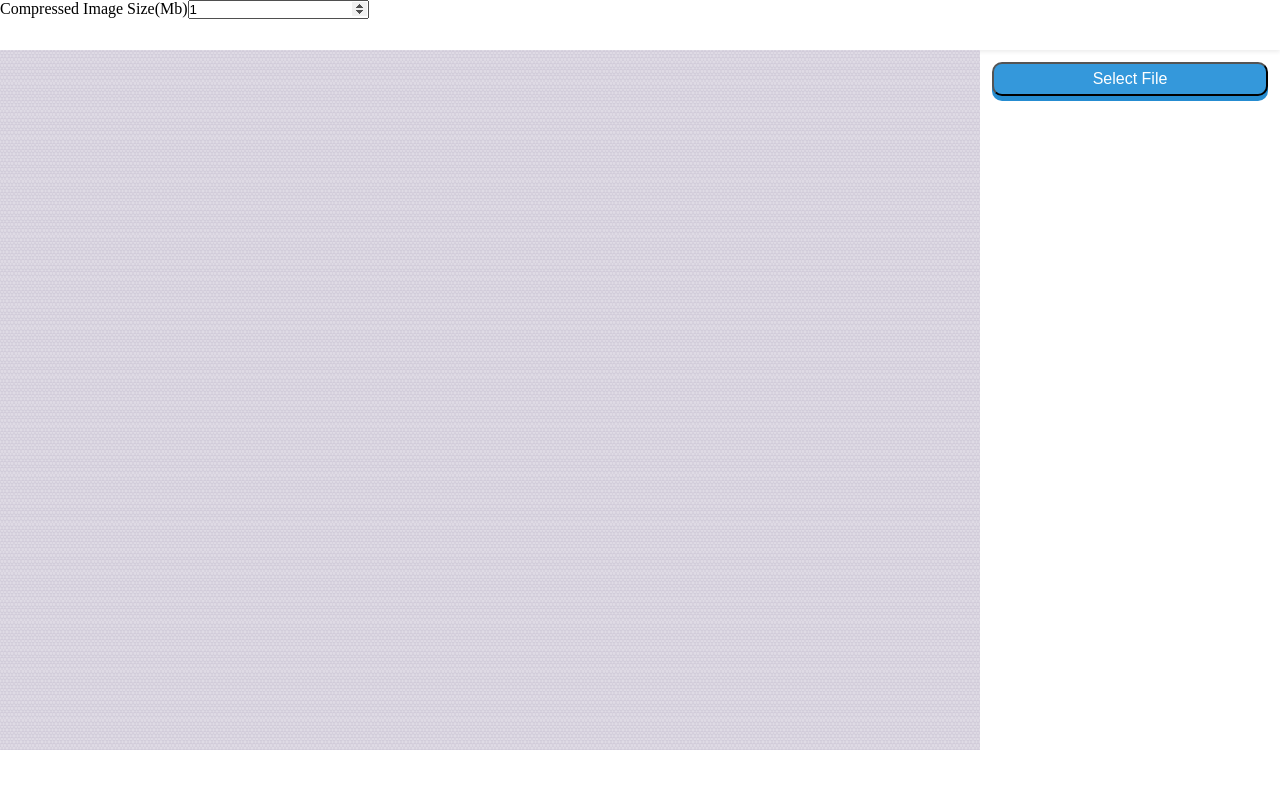
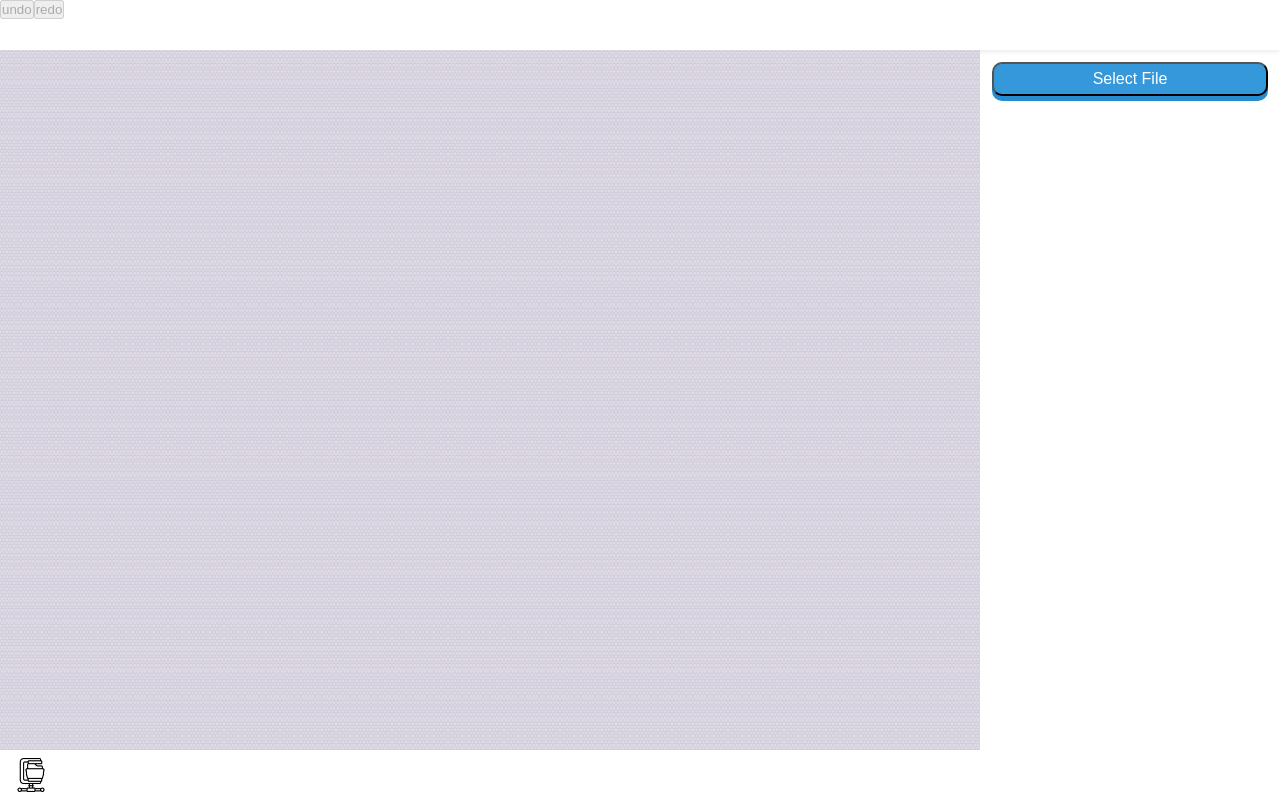
Before and after one commit to himanshunegi378/imagecompression, a React (Create React App) app: page /compress in a window 1280 px wide. Built offline with nearby package versions, Linux system fonts and the light colour scheme.

Commit message:
feat: ui improved

```diff
--- a/src/views/compress/Compress.View.jsx
+++ b/src/views/compress/Compress.View.jsx
@@ -1,110 +1,275 @@
-import { useEffect, useMemo, useRef, useState } from 'react';
-import makeCancellablePromise from 'make-cancellable-promise'
-import lodash from 'lodash';
-import ReactCrop from 'react-image-crop';
-import 'react-image-crop/dist/ReactCrop.css';
-import { compressImage } from './utils/compress-image';
-import { Layout } from './components/Layout/Layout.component';
-import styles from './compress.module.css';
+import { useEffect, useMemo, useRef, useState } from "react";
+import makeCancellablePromise from "make-cancellable-promise";
+import lodash from "lodash";
+// import ReactCrop from "react-image-crop";
+import "react-image-crop/dist/ReactCrop.css";
+import { compressImage } from "./utils/compress-image";
+import { Layout } from "./components/Layout/Layout.component";
+import styles from "./compress.module.css";
+import { useUndoRedo } from "../hooks/useUndoRedo";
+import {
+  CompressButtton,
+  MainMenu,
+} from "./components/menus/mainMenu/MainMenu.component";
+import {
+  CancelButton,
+  CompressionMenu,
+  CompressionSizeInput,
+  DoneButton,
+} from "./components/menus/compressionMenu/CompressionMenu.component";
 // import { useDropzone } from 'react-dropzone';
+
+const TOOLBAR_OPTION = {
+  crop: "crop",
+  compress: "compress",
+  mainMenu: "mainMenu",
+};
+
+const defaultConfig = {
+  compressionSize: "",
+  crop: {},
+};
 
 function CompressView() {
   // const { acceptedFiles, getRootProps, getInputProps } = useDropzone({accept: 'image/*'});
-
-    const [imgUrl, setImgUrl] = useState('');
-    const [file, setFile] = useState();
+  const { undo, redo, canRedo, canUndo, push, flush } = useUndoRedo();
+  const [imgUrl, setImgUrl] = useState("");
+  const [originalFile, setOriginalFile] = useState();
   const [modifiedFile, setModifiedFile] = useState();
-    const [fileInImageFormat, setFileInImageFormat] = useState();
-    const [compressionSize, setCompressionSize] = useState(1);
-    const [crop, setCrop] = useState({})
-    const [isCompressing, setIsCompressing] = useState(false);
+  const [config, setConfig] = useState(defaultConfig);
+  const [isProcessing, setIsProcessing] = useState(false);
   const fileSelectorRef = useRef();
+  const [fileBeforeManipulation, setFileBeforeManipulation] = useState();
+  const [currentMenu, setCurrentMenu] = useState(TOOLBAR_OPTION.mainMenu);
 
   useEffect(() => {
-        // clone imgurl
-        const preivousImageUrl = lodash.cloneDeep(imgUrl);
+    if (!modifiedFile) return;
+    const newImageUrl = URL.createObjectURL(modifiedFile);
+    setImgUrl(newImageUrl);
     return () => {
-            URL.revokeObjectURL(preivousImageUrl);
-        }
-    }, [imgUrl]);
+      URL.revokeObjectURL(newImageUrl);
+    };
+  }, [modifiedFile]);
 
+  const recentCompression = () => {
+    let promise,
+      cancel = () => {};
+    return (file, option) => {
+      cancel();
+      const data = makeCancellablePromise(compressImage(file, option));
+      promise = data.promise;
+      cancel = data.cancel;
+      return promise;
+    };
+  };
+  const compress = recentCompression();
   useEffect(() => {
-        if (!file || !compressionSize) return
-        setIsCompressing(true);
-        const { promise, cancel } = makeCancellablePromise(compressImage(file, { maxSizeMB: compressionSize, initialQuality: 0.9 }));
-        promise
-            .then(async (compressedFile) => {
-                const compressedImageurl = URL.createObjectURL(compressedFile);
-                setImgUrl(compressedImageurl);
-                setModifiedFile(compressedFile);
+    /*
+      anytime selecte toolbar changes we want the current modified image to store in some variable
+      so in case user cancels then we can restore the image to its state before user started to manipulate it
+      */
+    if (currentMenu === TOOLBAR_OPTION.mainMenu) return;
+    if (!fileBeforeManipulation) setFileBeforeManipulation(modifiedFile);
+  }, [currentMenu, fileBeforeManipulation, modifiedFile]);
+
+  const handleCompressSizeChange = useMemo(
+    () =>
+      lodash.debounce((e) => {
+        if (!modifiedFile) return;
+        const newCompressionSize = Number(e.target.value);
+        setIsProcessing(true);
+        compress(modifiedFile, {
+          maxSizeMB: newCompressionSize,
+          initialQuality: 1,
         })
-            .catch((err) => {
-                alert(err.message);
-            })
-            .finally(() => {
-                setIsCompressing(false);
-            });
-
-        return () => {
-            cancel();
-        }
-    }, [file, compressionSize])
-
-    const handleCompressSizeChange = useMemo(() => lodash.debounce((e) => {
-        setCompressionSize(Number(e.target.value))
-    }, 1000), [])
+          .then((compressedFile) => setModifiedFile(compressedFile))
+          .catch((err) => alert(err.message))
+          .finally(() => setIsProcessing(false));
+        setConfig((config) => ({
+          ...config,
+          compressionSize: newCompressionSize,
+        }));
+      }, 1000),
+    [modifiedFile, compress]
+  );
 
   function handleFile(event) {
     const file = event.target.files[0];
-        if (file && !file.type.match('image.*')) {
-            alert('Please select an image file');
+    if (file && !file.type.match("image.*")) {
+      alert("Please select an image file");
       return;
     }
-        setFile(file);
+    setOriginalFile(file);
+    setModifiedFile(file);
+    flush();
+    push(file);
   }
 
-
+  let CurrentToolbarMenu;
+  switch (currentMenu) {
+    case TOOLBAR_OPTION.compress:
+      // CurrentToolbarMenu = (
+      //   <div>
+      //     <label htmlFor="compressed-image-size">
+      //       Compressed Image Size(Mb)
+      //     </label>
+      //     <input
+      //       type="number"
+      //       min={0.1}
+      //       step={0.1}
+      //       defaultValue={""}
+      //       onChange={handleCompressSizeChange}
+      //       id="compressed-image-size"
+      //     />
+      //     <input
+      //       type="button"
+      //       value="Done"
+      // onClick={() => {
+      //   push(modifiedFile);
+      //   setFileBeforeManipulation(undefined);
+      //   setCurrentMenu(TOOLBAR_OPTION.mainMenu);
+      // }}
+      //     />
+      //     <input
+      //       type="button"
+      //       value="Cancel"
+      // onClick={() => {
+      //   setModifiedFile(fileBeforeManipulation);
+      //   setFileBeforeManipulation(undefined);
+      //   setCurrentMenu(TOOLBAR_OPTION.mainMenu);
+      // }}
+      //     />
+      //   </div>
+      // );
+      CurrentToolbarMenu = (
+        <CompressionMenu
+          inputButton={
+            <CompressionSizeInput onChange={handleCompressSizeChange} />
+          }
+          doneButton={
+            <DoneButton
+              onClick={() => {
+                push(modifiedFile);
+                setFileBeforeManipulation(undefined);
+                setCurrentMenu(TOOLBAR_OPTION.mainMenu);
+              }}
+            />
+          }
+          cancelButton={
+            <CancelButton
+              onClick={() => {
+                setModifiedFile(fileBeforeManipulation);
+                setFileBeforeManipulation(undefined);
+                setCurrentMenu(TOOLBAR_OPTION.mainMenu);
+              }}
+            />
+          }
+        />
+      );
+      break;
+    case TOOLBAR_OPTION.mainMenu:
+      // CurrentToolbarMenu = (
+      //   <div>
+      //     <input
+      //       type={"button"}
+      //       onClick={() => setCurrentMenu(TOOLBAR_OPTION.compress)}
+      //       value={"Compress"}
+      //     />
+      //   </div>
+      CurrentToolbarMenu = (
+        <MainMenu>
+          <CompressButtton
+            disabled={!modifiedFile}
+            onClick={() => setCurrentMenu(TOOLBAR_OPTION.compress)}
+          />
+        </MainMenu>
+      );
+      break;
+    default:
+      CurrentToolbarMenu = <div>How did it get here?</div>;
+  }
 
   return (
-        <div >
+    <div>
       <Layout
         header={
           <header className={styles.header}>
-                        <input style={{
-                            display: 'none'
-                        }} type={'file'} ref={fileSelectorRef} onChange={handleFile} />
-                        <label htmlFor='compressed-image-size'>Compressed Image Size(Mb)</label>
-                        <input type='number' min={0.1} step={0.1} defaultValue={compressionSize} onChange={handleCompressSizeChange} id='compressed-image-size' />
+            <input
+              style={{
+                display: "none",
+              }}
+              type={"file"}
+              ref={fileSelectorRef}
+              onChange={handleFile}
+            />
+
+            <input
+              type="button"
+              disabled={!canUndo()}
+              value={"undo"}
+              onClick={() => {
+                const snapShot = undo();
+                if (snapShot) setModifiedFile(snapShot);
+              }}
+            />
+
+            <input
+              type="button"
+              disabled={!canRedo()}
+              value={"redo"}
+              onClick={() => {
+                const snapshot = redo();
+                if (snapshot) setModifiedFile(snapshot);
+              }}
+            />
           </header>
         }
-                main={<div className={styles.main}>
-                    {isCompressing && <div className={styles.image_processing}>Processing... </div>}
-                    {imgUrl && <img className={styles.image_view} src={imgUrl} crop={crop} alt='compressed' />}
+        main={
+          <div className={styles.main}>
+            {isProcessing && (
+              <div className={styles.image_processing}>Processing... </div>
+            )}
+            {imgUrl && (
+              <img
+                className={styles.image_view}
+                src={imgUrl}
+                crop={config.crop}
+                alt="compressed"
+              />
+            )}
             {/* {imgUrl && <ReactCrop className='ReactCrop__modifiers' src={imgUrl} crop={crop} onChange={(crop) => setCrop(crop)} alt='compressed' />} */}
-                </div>}
-                sidebar={<div className={styles.sidebar}>
+          </div>
+        }
+        sidebar={
+          <div className={styles.sidebar}>
             {/* {imgUrl && <ReactCrop src={imgUrl} crop={crop} onChange={(crop) => setCrop(crop)} alt='compressed' />} */}
             {/* image download link */}
             <button
               style={{
-                            width: '100%'
+                width: "100%",
               }}
               className={`${styles.button} ${styles.button__button2}`}
               onClick={() => {
                 fileSelectorRef.current?.click();
               }}
-                        >Select File</button>
+            >
+              Select File
+            </button>
 
-                    {modifiedFile && <>
-                        <div>
-                            Name: {modifiedFile?.name}
+            {modifiedFile && (
+              <>
+                <div>Name: {modifiedFile?.name}</div>
+                <div>Size: {modifiedFile?.size / 1000} kb</div>
+              </>
+            )}
+            {imgUrl && (
+              <a href={imgUrl} download={modifiedFile?.name}>
+                Download
+              </a>
+            )}
           </div>
-                        <div>
-                            Size: {modifiedFile?.size / 1000} kb
-                        </div>
-                    </>}
-                    {imgUrl && <a href={imgUrl} download={modifiedFile?.name} >Download</a>}
-                </div>}
+        }
+        toolbar={CurrentToolbarMenu}
       />
     </div>
   );
--- /dev/null
+++ b/src/views/compress/components/menus/compressionMenu/CompressionMenu.component.jsx
@@ -0,0 +1,64 @@
+import styles from "./compressionMenu.module.css";
+
+export function CompressionMenu({ inputButton, doneButton, cancelButton }) {
+  return (
+    <div className={styles.container}>
+      <div
+        style={{
+          marginRight: "50px",
+        }}
+      >
+        <label
+          htmlFor="compressed-image-size"
+          style={{
+            paddingRight: "12px",
+          }}
+        >
+          Compress to(Mb)
+        </label>
+        {inputButton}
+      </div>
+      <div className={styles.buttonContainer}>
+        {doneButton}
+        {cancelButton}
+      </div>
+    </div>
+  );
+}
+
+export function CompressionSizeInput({ className, ...props }) {
+  return (
+    <input
+      {...props}
+      className={`${styles.input} ${className}`}
+      type="number"
+      id="compressed-image-size"
+    />
+  );
+}
+
+export function DoneButton({ className, ...props }) {
+  return (
+    <button
+      title="Done"
+      type="button"
+      {...props}
+      className={`${styles.button} ${className}`}
+    >
+      Done
+    </button>
+  );
+}
+
+export function CancelButton({ className, ...props }) {
+  return (
+    <button
+      title="Cancel"
+      type="button"
+      {...props}
+      className={`${styles.button} ${className}`}
+    >
+      Cancel
+    </button>
+  );
+}
--- /dev/null
+++ b/src/views/compress/components/menus/compressionMenu/compressionMenu.module.css
@@ -0,0 +1,44 @@
+.container {
+  display: flex;
+  flex-direction: row;
+  width: 100%;
+  height: 100%;
+  justify-content: start;
+  gap: 12px;
+  padding: 6px 12px 6px 12px;
+  align-items: center;
+}
+
+.buttonContainer {
+  display: flex;
+  gap: 12px;
+}
+
+.input {
+  width: 45px;
+}
+
+.done {
+}
+
+.cancel {
+}
+
+.button {
+  display: flex;
+  height: 100%;
+  cursor: pointer;
+  padding: 2px 5px;
+}
+
+.button > .image {
+  height: 100%;
+  width: auto;
+  padding: 2px;
+  object-fit: contain;
+}
+
+.button > .image:hover {
+  border: 1px solid black;
+  border-radius: 5px;
+}
--- /dev/null
+++ b/src/views/compress/components/menus/mainMenu/MainMenu.component.jsx
@@ -0,0 +1,13 @@
+import styles from "./mainMenu.module.css";
+import compressionImage from "./compression-image.png";
+export function MainMenu({ children }) {
+  return <div className={styles.toolbarContainer}>{children}</div>;
+}
+
+export function CompressButtton({ className, ...props }) {
+  return (
+    <button title="Compress Image" type='button' {...props} className={`${styles.button} ${className}`}>
+      <img className={styles.image} src={compressionImage} alt="" />
+    </button>
+  );
+}
--- /dev/null
+++ b/src/views/compress/components/menus/mainMenu/mainMenu.module.css
@@ -0,0 +1,29 @@
+.toolbarContainer {
+  display: flex;
+  flex-direction: row;
+  width: 100%;
+  height: 100%;
+  justify-content: start;
+  gap: 12px;
+  padding: 6px 12px 6px 12px;
+}
+
+.button {
+  display: flex;
+  height: 100%;
+  cursor: pointer;
+  background: transparent;
+  border: none;
+}
+
+.button > .image {
+  height: 100%;
+  width: auto;
+  padding: 2px;
+  object-fit: contain;
+}
+
+.button > .image:hover {
+  border: 1px solid black;
+  border-radius: 5px;
+}
--- /dev/null
+++ b/src/views/hooks/useUndoRedo.js
@@ -0,0 +1,58 @@
+import { useState, useCallback } from "react";
+
+export function useUndoRedo() {
+  /*
+  pointer at points at the index where a new snapshot will be added
+  pointerat-1 is the index of the snapshot that will be returned at undoing
+  pointerat+1 is the index of the snapshot that will be returned at redoing
+*/
+  const [stack, setStack] = useState([]);
+  const [pointerAt, setPointerAt] = useState(-1);
+
+  const flush = useCallback(() => {
+    setPointerAt(-1);
+    setStack([]);
+  }, []);
+
+  const canUndo = useCallback(() => pointerAt > 0, [pointerAt]);
+  const canRedo = useCallback(
+    () => pointerAt < stack.length - 1,
+    [pointerAt, stack]
+  );
+  const undo = useCallback(() => {
+    if (!canUndo()) return;
+    const snapShotToReturn = stack[pointerAt - 1];
+    setPointerAt(pointerAt - 1);
+    return snapShotToReturn;
+  }, [canUndo, pointerAt, stack]);
+
+  const redo = useCallback(() => {
+    if (!canRedo) return;
+    const sanpShotToReturn = stack[pointerAt + 1];
+    setPointerAt(pointerAt + 1);
+    return sanpShotToReturn;
+  }, [canRedo, pointerAt, stack]);
+
+  const push = useCallback(
+    (snapShot) => {
+      setStack((prevStack) => {
+        const newStack = [...prevStack];
+        newStack.splice(pointerAt+1);
+        newStack.push(snapShot);
+        return newStack;
+      });
+      setPointerAt(previousPointerAt => previousPointerAt + 1);
+    },
+    [pointerAt]
+  );
+
+  return {
+    canUndo,
+    canRedo,
+    undo,
+    redo,
+    push,
+    stack,
+    flush,
+  };
+}
```
Also changed, not shown: src/views/compress/components/menus/mainMenu/compression-image.png (added). Lines whose indentation alone changed are shown as unchanged.
